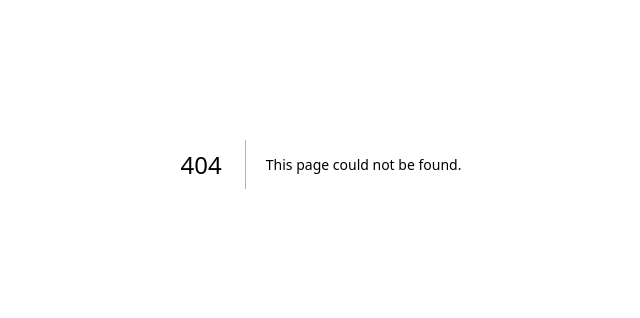
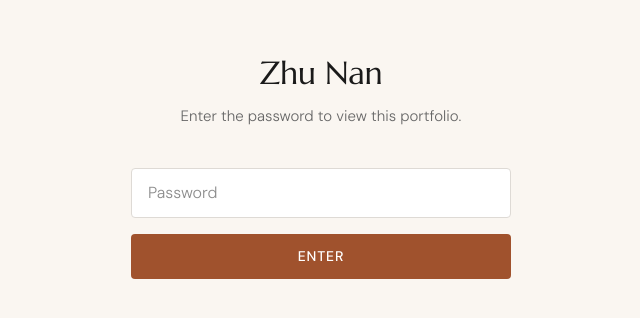
Before and after one commit to znan1213-coder/portfolio, a Next.js app: page /password in a window 1280 px wide. Before the commit this address had no page. Shown: the part 236-554 px from the top of the page, without its empty margins (319-959 px from the left). Built offline with nearby package versions, Linux system fonts and the light colour scheme.

Commit message:
password

```diff
--- /dev/null
+++ b/src/app/password/actions.ts
@@ -0,0 +1,21 @@
+'use server'
+
+import { cookies } from 'next/headers'
+import { redirect } from 'next/navigation'
+
+export async function authenticate(_: unknown, formData: FormData) {
+  const password = formData.get('password') as string
+
+  if (password === 'hireme') {
+    const cookieStore = await cookies()
+    cookieStore.set('portfolio-auth', 'hireme', {
+      maxAge: 60 * 60 * 24 * 7,
+      httpOnly: true,
+      path: '/',
+      sameSite: 'lax',
+    })
+    redirect('/')
+  }
+
+  return { error: 'Incorrect password.' }
+}
--- /dev/null
+++ b/src/app/password/page.tsx
@@ -0,0 +1,96 @@
+'use client'
+
+import { useActionState } from 'react'
+import { authenticate } from './actions'
+
+export default function PasswordPage() {
+  const [state, action, pending] = useActionState(authenticate, null)
+
+  return (
+    <div style={{
+      minHeight: '100vh',
+      background: '#FAF6F1',
+      display: 'flex',
+      alignItems: 'center',
+      justifyContent: 'center',
+      padding: '2rem',
+    }}>
+      <div style={{ width: '100%', maxWidth: 380, textAlign: 'center' }}>
+        <h1 style={{
+          fontFamily: 'var(--serif)',
+          fontSize: '2rem',
+          fontWeight: 400,
+          color: '#1A1A1A',
+          letterSpacing: '-0.01em',
+          marginBottom: '0.5rem',
+        }}>
+          Zhu Nan
+        </h1>
+        <p style={{
+          fontFamily: 'var(--sans)',
+          fontSize: '0.9375rem',
+          fontWeight: 300,
+          color: '#666',
+          marginBottom: '2.5rem',
+        }}>
+          Enter the password to view this portfolio.
+        </p>
+
+        <form action={action} style={{ display: 'flex', flexDirection: 'column', gap: '1rem' }}>
+          <input
+            name="password"
+            type="password"
+            placeholder="Password"
+            autoComplete="current-password"
+            style={{
+              fontFamily: 'var(--sans)',
+              fontSize: '1rem',
+              fontWeight: 300,
+              color: '#1A1A1A',
+              background: '#fff',
+              border: '1px solid #DEDAD5',
+              borderRadius: 4,
+              padding: '0.75rem 1rem',
+              outline: 'none',
+              width: '100%',
+              boxSizing: 'border-box',
+            }}
+          />
+
+          {state?.error && (
+            <p style={{
+              fontFamily: 'var(--sans)',
+              fontSize: '0.875rem',
+              fontWeight: 400,
+              color: '#A0522D',
+              margin: 0,
+            }}>
+              {state.error}
+            </p>
+          )}
+
+          <button
+            type="submit"
+            disabled={pending}
+            style={{
+              fontFamily: 'var(--sans)',
+              fontSize: '0.875rem',
+              fontWeight: 500,
+              letterSpacing: '0.06em',
+              textTransform: 'uppercase',
+              color: '#fff',
+              background: pending ? '#C4845A' : '#A0522D',
+              border: 'none',
+              borderRadius: 4,
+              padding: '0.75rem 1.5rem',
+              cursor: pending ? 'default' : 'pointer',
+              transition: 'background 0.15s',
+            }}
+          >
+            {pending ? 'Checking…' : 'Enter'}
+          </button>
+        </form>
+      </div>
+    </div>
+  )
+}
--- /dev/null
+++ b/src/proxy.ts
@@ -0,0 +1,24 @@
+import { NextResponse } from 'next/server'
+import type { NextRequest } from 'next/server'
+
+const PASSWORD = 'hireme'
+
+export function proxy(request: NextRequest) {
+  const { pathname } = request.nextUrl
+
+  if (pathname.startsWith('/password')) {
+    return NextResponse.next()
+  }
+
+  const cookie = request.cookies.get('portfolio-auth')
+
+  if (cookie?.value !== PASSWORD) {
+    return NextResponse.redirect(new URL('/password', request.url))
+  }
+
+  return NextResponse.next()
+}
+
+export const config = {
+  matcher: ['/((?!api|_next/static|_next/image|.*\\.(?:png|ico|svg|jpg|jpeg|gif|webp)$).*)'],
+}
```
